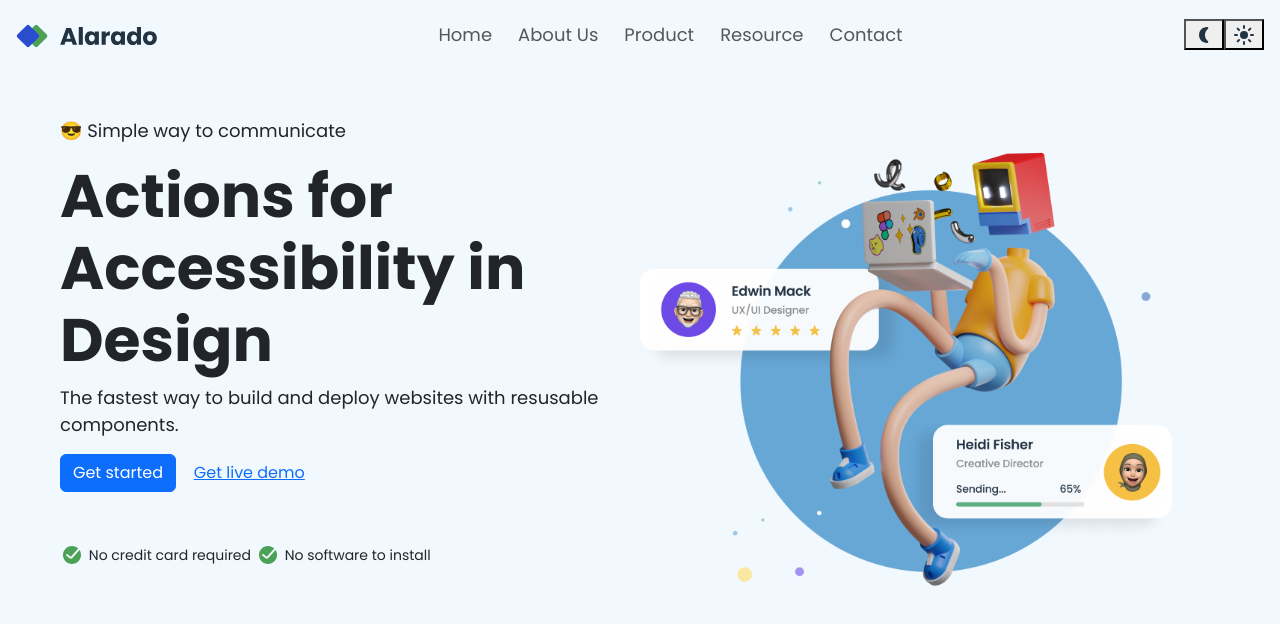
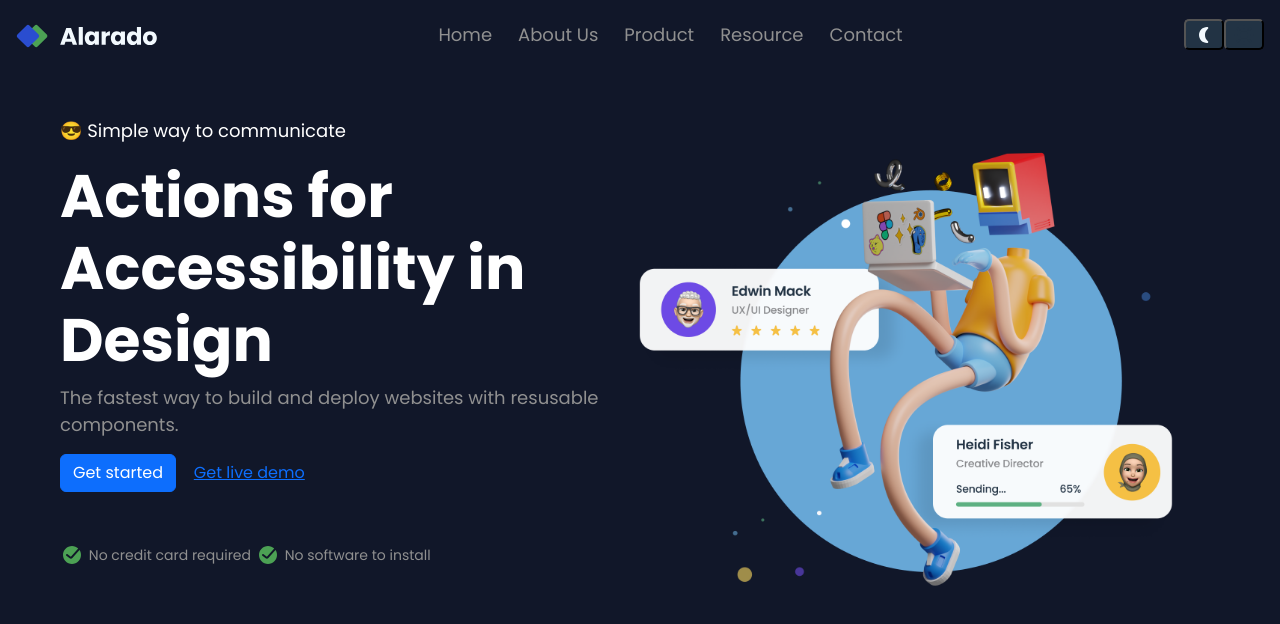
Before and after one commit to KBNkosi/Home-Page-Project, a plain HTML site: page src/index.html in a window 1280 px wide. Both pictures are taken after a click on the button 1204 px from the left and 34 px from the top of the page. Drawn offline with nearby package versions, Linux system fonts and the light colour scheme.

Commit message:
modified dark mode css file

```diff
--- a/dark-mode.css
+++ /dev/null
@@ -1,22 +0,0 @@
-body{
-    font-family: "Poppins",sans-serif;
-    font-size: 1.125rem;
-    background-color: #111729;
-}
-
-.nav-item > .nav-link{
-    margin: 5px;
-}
-
-h1{
-    font-size: 3.75rem;
-    font-weight: 700;
-}
-
-button{
-    font-size: 1rem;
-}
-
-.small-text{
-    font-size: 0.875rem;
-}
--- /dev/null
+++ b/src/dark-mode.css
@@ -0,0 +1,43 @@
+body{
+    font-family: "Poppins",sans-serif;
+    font-size: 1.125rem;
+    background-color: #111729;
+    color: #909090;
+}
+
+.nav-item > .nav-link{
+    margin: 5px;
+    color: #909090;
+}
+
+.nav-link:hover{
+    color: #ffffff;
+}
+
+h1{
+    font-size: 3.75rem;
+    font-weight: 700;
+    color: #ffffff;
+}
+
+
+button{
+    font-size: 1rem;
+}
+
+.toggle-buttons > button{
+    background-color: #223344;
+    border-radius: 5px;
+}
+
+.toggle-buttons > img{
+    background-color: #ffffff;
+}
+
+.light-text{
+    color: #ffffff;
+}
+
+.small-text{
+    font-size: 0.875rem;
+}
--- a/src/index.html
+++ b/src/index.html
@@ -18,7 +18,7 @@
     <nav class="navbar navbar-expand-lg">
       <div class="container-fluid px-3">
         <a class="navbar-brand" href="#">
-        <img src="./public/alarado-icon-homepage.svg" alt="Alarado-icon">
+        <img src="./public/alarado-icon-homepage.svg" alt="Alarado-icon" id="brand-icon">
         </a>
         <button class="navbar-toggler" type="button" data-bs-toggle="collapse" data-bs-target="#navbarNav" aria-controls="navbarNav" aria-expanded="false" aria-label="Toggle navigation">
           <span class="navbar-toggler-icon"></span>
@@ -42,9 +42,9 @@
             </li>
           </ul>
 
-        <div class="d-flex ms-3">
+        <div class=" toggle-buttons d-flex ms-3">
           <button id="dark-mode">
-        <img src="./public/Moon_fill.svg" alt="half-moon">
+        <img src="./public/Moon_fill.svg" alt="half-moon" id="moon-image">
         </button>
         <button id="light-mode">
         <img src="./public/Sun_fill.svg" alt="Sun">
@@ -55,7 +55,7 @@
     <div class="container m-5">
       <div class="row d-flex flex-column-reverse flex-lg-row">
         <div class="col">
-          <p>😎  Simple way to communicate</p>
+          <p class="light-text">😎  Simple way to communicate</p>
           <h1>Actions for Accessibility in Design</h1>
           <p>The fastest way to build and deploy websites with resusable components.</p>
           <button type="button" class="btn btn-primary">Get started</button>
@@ -81,6 +81,7 @@
   <script src="https://cdn.jsdelivr.net/npm/bootstrap@5.3.3/dist/js/bootstrap.bundle.min.js"
     integrity="sha384-YvpcrYf0tY3lHB60NNkmXc5s9fDVZLESaAA55NDzOxhy9GkcIdslK1eN7N6jIeHz"
     crossorigin="anonymous"></script>
+    <script src="./theme.js"></script>
 </body>
 
 </html>
--- /dev/null
+++ b/src/theme.js
@@ -0,0 +1,17 @@
+document.addEventListener("DOMContentLoaded", function () {
+    const darkModeBtn = document.getElementById("dark-mode");
+    const lightModeBtn = document.getElementById("light-mode");
+    const themeStyleSheet = document.getElementById("theme-style");
+
+    darkModeBtn.addEventListener("click", function () {
+        themeStyleSheet.href = "dark-mode.css";
+        document.getElementById("brand-icon").src = "./public/alarado-icon-homepage-dark.svg";
+        document.getElementById("moon-image").src="./public/Moon_fill_light.svg";
+
+    });
+
+    lightModeBtn.addEventListener("click", function () {
+        themeStyleSheet.href = "light-mode.css"
+    });
+
+})
```
Also changed, not shown: theme.js (deleted, +0 -7 lines).
